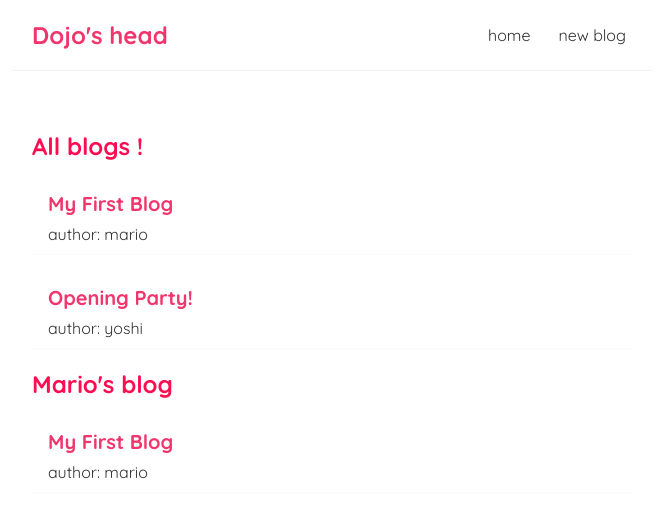
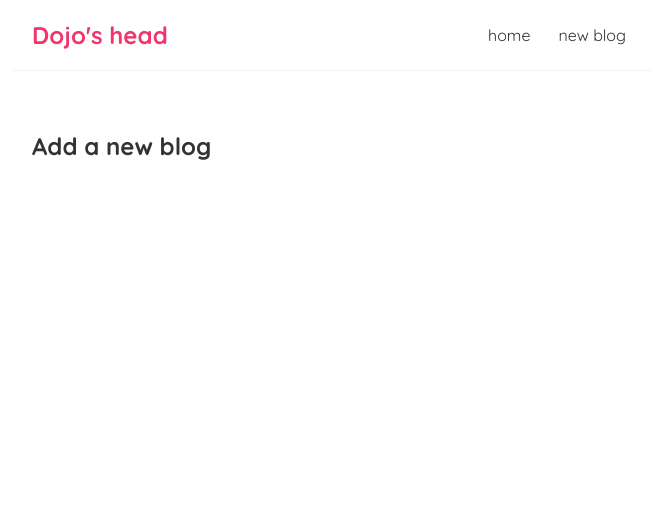
Before and after one commit to DeVal-X/dojo, a React (Create React App) app: page /create in a window 1280 px wide. Shown: the top 518 px of the page, without its empty margins (308-964 px from the left). Built offline with nearby package versions, Linux system fonts and the light colour scheme; data requests are answered from the project's data file.

Commit message:
second page 'create a blog added to the app.js with it's route'

```diff
--- a/src/App.js
+++ b/src/App.js
@@ -1,6 +1,7 @@
 import Navbar from "./Navbar";
 import Home from'./Home';
 import { BrowserRouter as Router, Route, Switch } from 'react-router-dom';
+import Create from './Create';
 
 function App() {
 
@@ -10,8 +11,11 @@
         <Navbar/>
         <div className="content">
           <Switch>
-            <Route path="/">
+          <Route exact path="/">
               <Home />
+            </Route>
+            <Route path="/create">
+              <Create />
             </Route>
           </Switch>
         </div>
--- /dev/null
+++ b/src/Create.js
@@ -0,0 +1,9 @@
+const Create = () => {
+  return (
+    <div className="create">
+      <h2>Add a new blog</h2>
+    </div>
+  );
+}
+
+export default Create;
```
